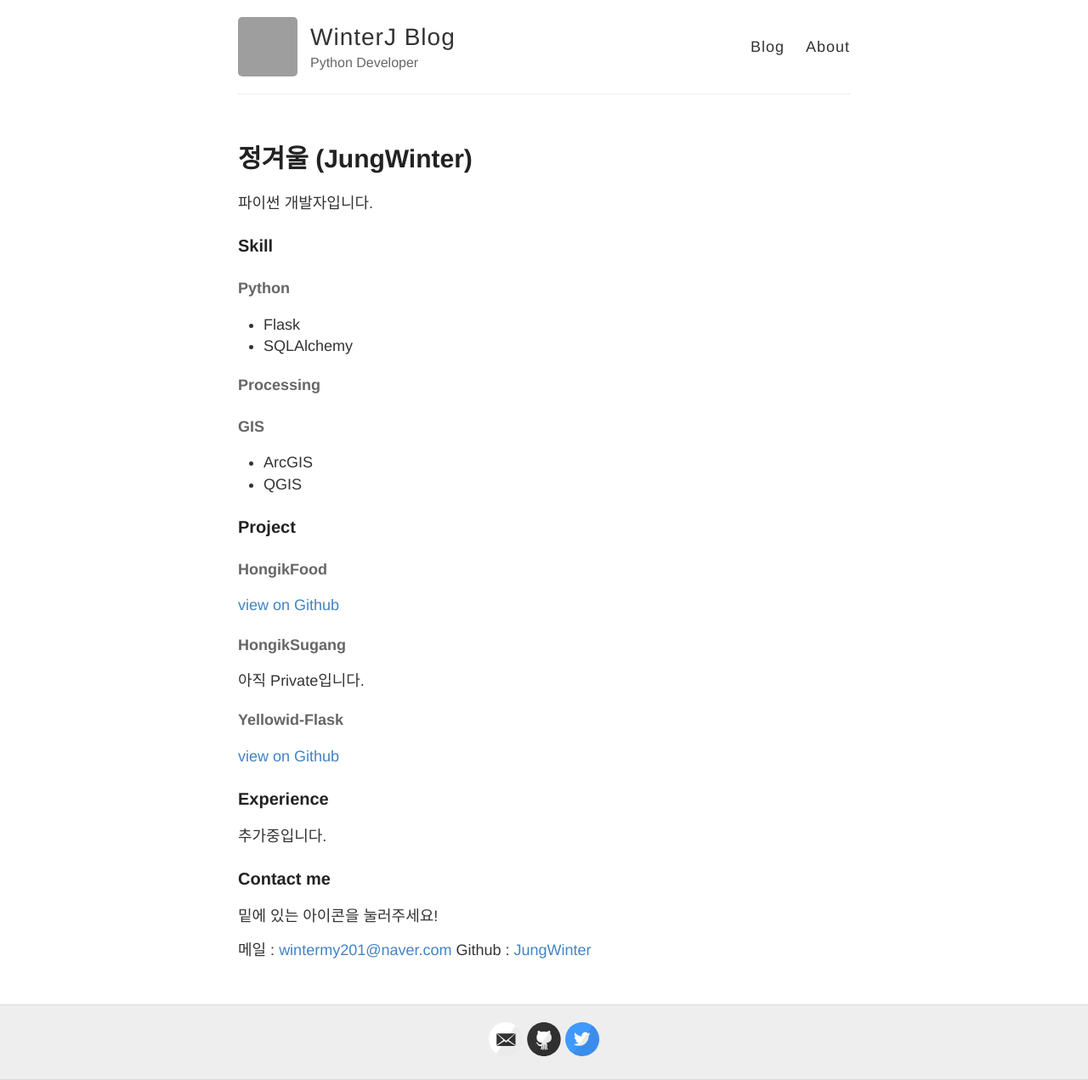
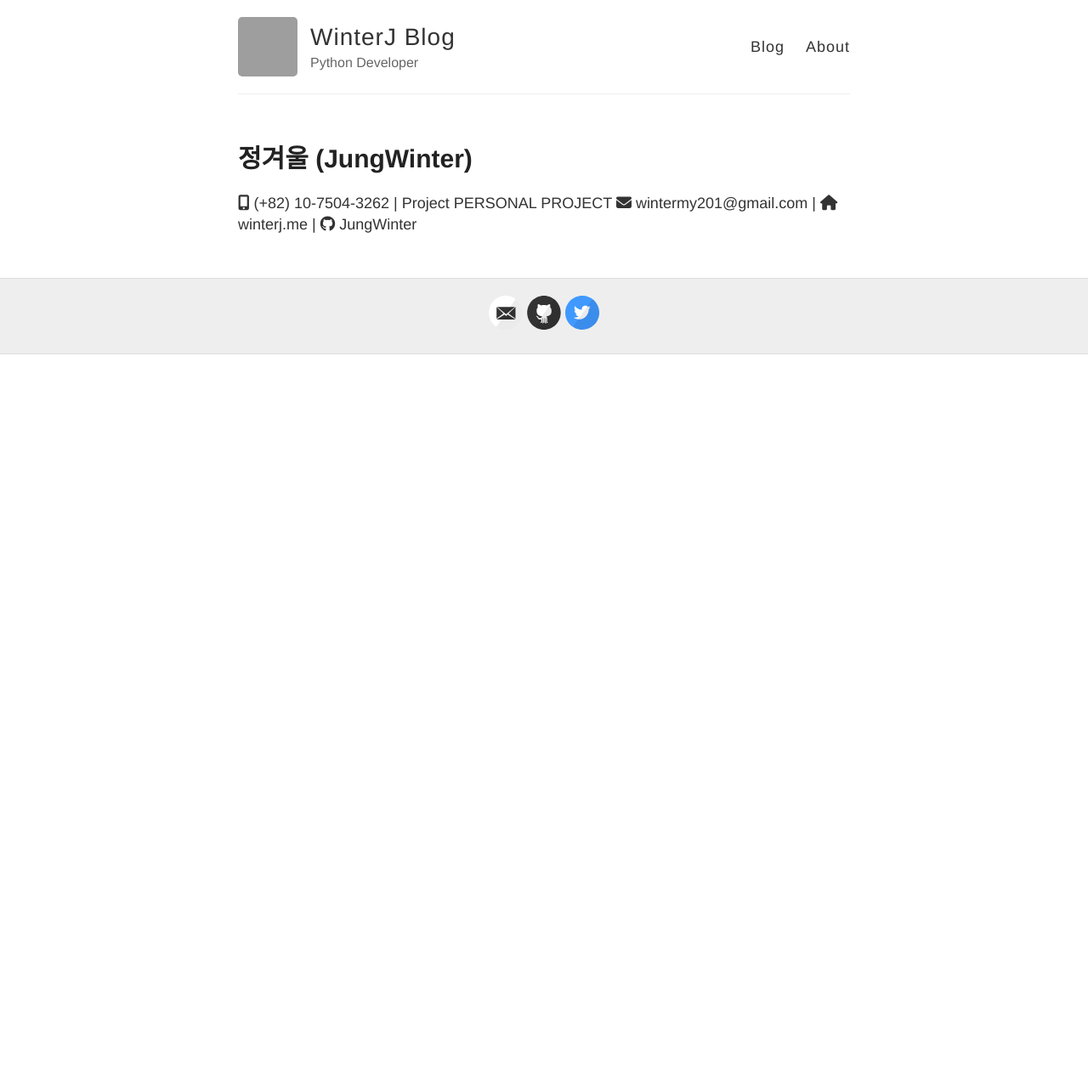
Before and after one commit to winterjung/JungWinter.github.io, a Jekyll site: the page built from about.md, in a window 1280 px wide. Shown: the whole page at 85% size. Built offline with Jekyll 4.4.1, drawn with Linux system fonts in a browser that asks for light colours; nearby versions of some CDN libraries; after the commit the page ends 900 px from its top, so only the background shows below that; grey boxes are pictures that could not be loaded.

Commit message:
Test font awesome

```diff
--- a/about.md
+++ b/about.md
@@ -4,36 +4,9 @@ title: 정겨울 (JungWinter)
 permalink: /about/
 ---
 
-파이썬 개발자입니다.
-
-### Skill
-
-#### Python
-- Flask
-- SQLAlchemy
-
-#### Processing
-
-#### GIS
-- ArcGIS
-- QGIS
-
-### Project
-
-#### HongikFood
-[view on Github](https://github.com/JungWinter/HongikFood)
-
-#### HongikSugang
-아직 Private입니다.
-
-#### Yellowid-Flask
-[view on Github](https://github.com/JungWinter/yellowid-flask)
-
-### Experience
-추가중입니다.
-
-### Contact me
-밑에 있는 아이콘을 눌러주세요!
-
-메일 : [wintermy201@naver.com](mailto:wintermy201@naver.com)
-Github : [JungWinter](https://github.com/Jungwinter)
+<script src="https://use.fontawesome.com/938223e0c9.js"></script>
+<i class="fa fa-mobile" aria-hidden="true"></i> (+82) 10-7504-3262 |
+Project PERSONAL PROJECT
+<i class="fa fa-envelope" aria-hidden="true"></i> wintermy201@gmail.com | <i class="fa fa-home" aria-hidden="true"></i>
+ winterj.me
+| <i class="fa fa-github" aria-hidden="true"></i> JungWinter
```
